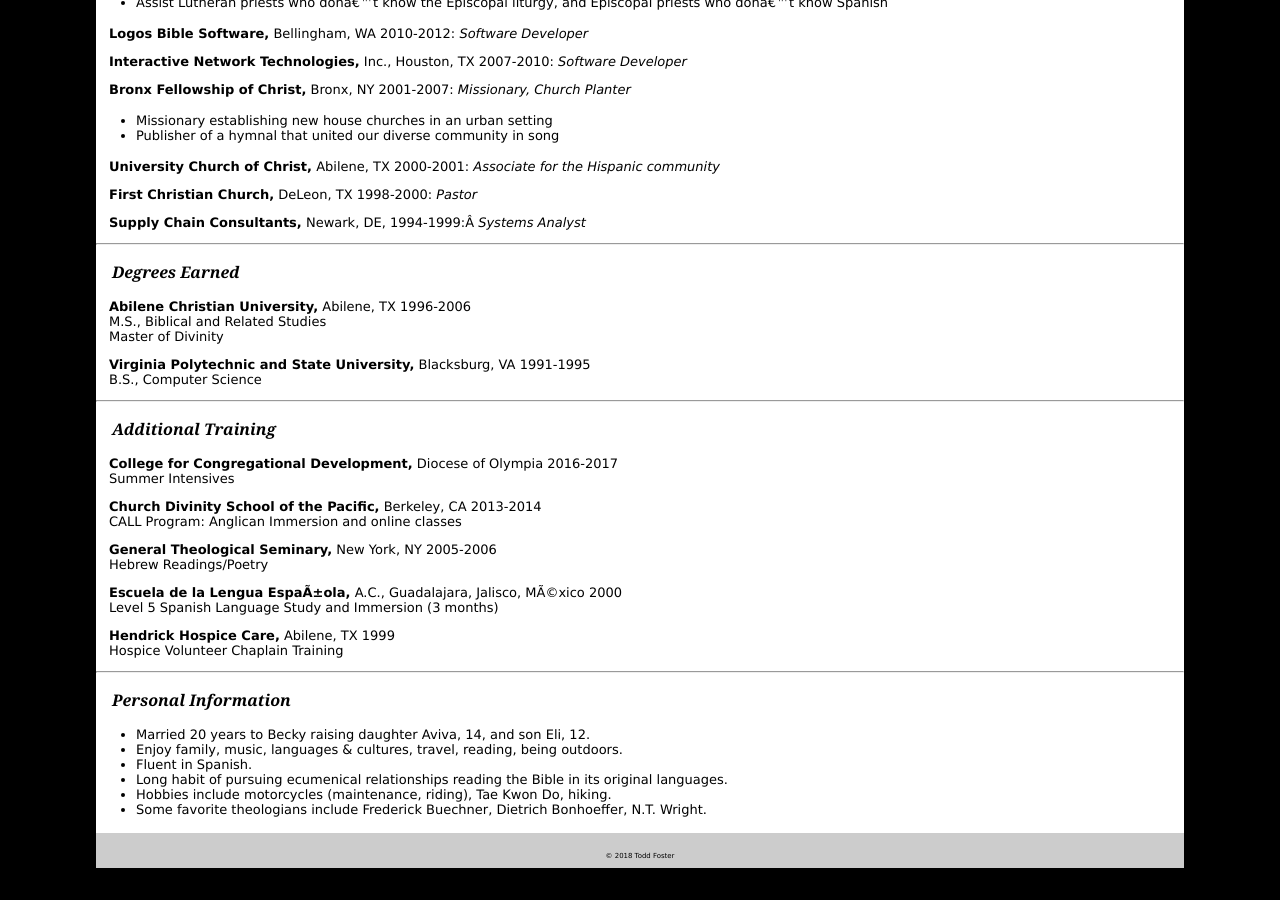
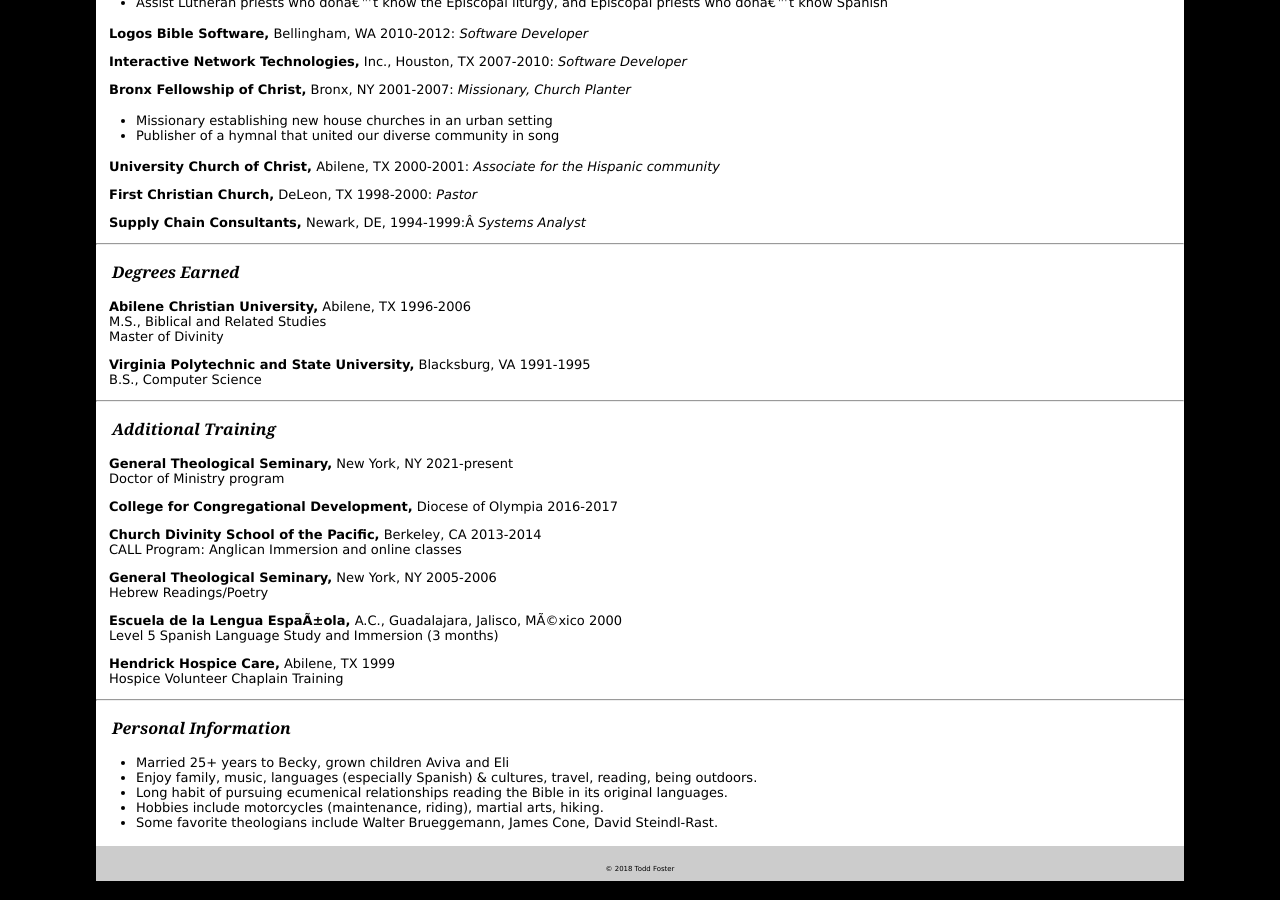
Before and after one commit to toddfoster/toddfoster.github.com, a Jekyll site: the page built from resume.md, in a window 1280 px wide and 900 px high, scrolled down 994 px. Built offline with Jekyll 4.4.1, drawn with Linux system fonts in a browser that asks for light colours.

Commit message:
vocation notes

```diff
--- a/resume.md
+++ b/resume.md
@@ -81,8 +81,11 @@ B.S., Computer Science
 ---
 ## Additional Training
 
+**General Theological Seminary,** New York, NY 	2021-present
+Doctor of Ministry program
+
+
 **College for Congregational Development,** Diocese of Olympia	2016-2017
-Summer Intensives
 
 **Church Divinity School of the Pacific,** Berkeley, CA 	2013-2014
 CALL Program: Anglican Immersion and online classes
@@ -100,9 +103,8 @@ Hospice Volunteer Chaplain Training
 ---
 
 ## Personal Information
-* Married 20 years to Becky raising daughter Aviva, 14, and son Eli, 12.
-* Enjoy family, music, languages & cultures, travel, reading, being outdoors.
-* Fluent in Spanish.
+* Married 25+ years to Becky, grown children Aviva and Eli
+* Enjoy family, music, languages (especially Spanish) & cultures, travel, reading, being outdoors.
 * Long habit of pursuing ecumenical relationships reading the Bible in its original languages.
-* Hobbies include motorcycles (maintenance, riding), Tae Kwon Do, hiking.
-* Some favorite theologians include Frederick Buechner, Dietrich Bonhoeffer, N.T. Wright.
+* Hobbies include motorcycles (maintenance, riding), martial arts, hiking.
+* Some favorite theologians include Walter Brueggemann, James Cone, David Steindl-Rast.
```
